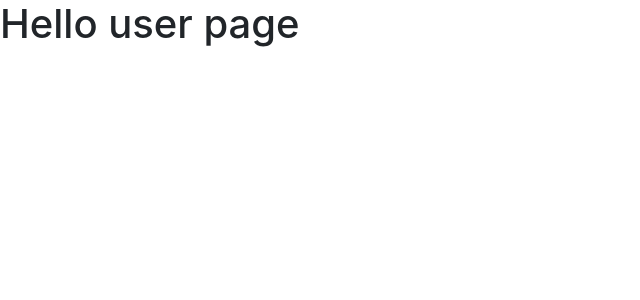
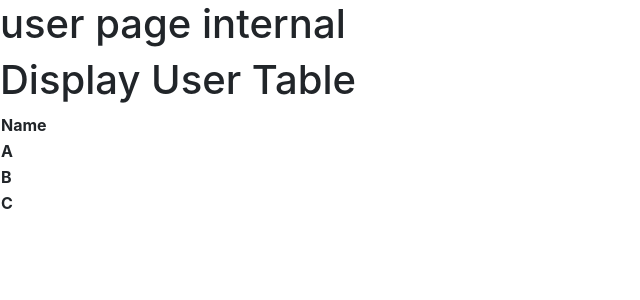
Before and after one commit to Ponyapat/NuxtJS, a Nuxt app in the folder NuxtJS/Demo1/: page /users in a window 1280 px wide. Shown: the top 300 px of the page, without its empty margins (0-640 px from the left). Built offline with nearby package versions, Linux system fonts and the light colour scheme.

Commit message:
nuxtroute

```diff
--- /dev/null
+++ b/NuxtJS/Demo1/pages/admin.vue
@@ -0,0 +1,12 @@
+<template>
+    <div>
+        <h1>page external</h1>
+        <h2>Form user</h2>
+        <form>
+            <input type="text">
+            <input type="submit" value="insert">
+        </form>
+        <nuxt-child />
+
+    </div>
+</template>
--- /dev/null
+++ b/NuxtJS/Demo1/pages/users/_id/index.vue
@@ -0,0 +1,3 @@
+<template>
+    <h1>Welcome : {{$route.params.id}} </h1>
+</template>
--- a/NuxtJS/Demo1/pages/users/index.vue
+++ b/NuxtJS/Demo1/pages/users/index.vue
@@ -1,3 +1,21 @@
 <template>
-    <h1>Hello user page</h1>
+
+    <div>
+        <h1>user page internal</h1>
+        <h1>Display User Table</h1>
+        <table>
+            <tr>
+                <th>Name</th>
+            </tr>
+            <tr>
+                <th>A</th>
+            </tr>
+            <tr>
+                <th>B</th>
+            </tr>
+            <tr>
+                <th>C</th>
+            </tr>
+        </table>
+    </div>
 </template>
```
